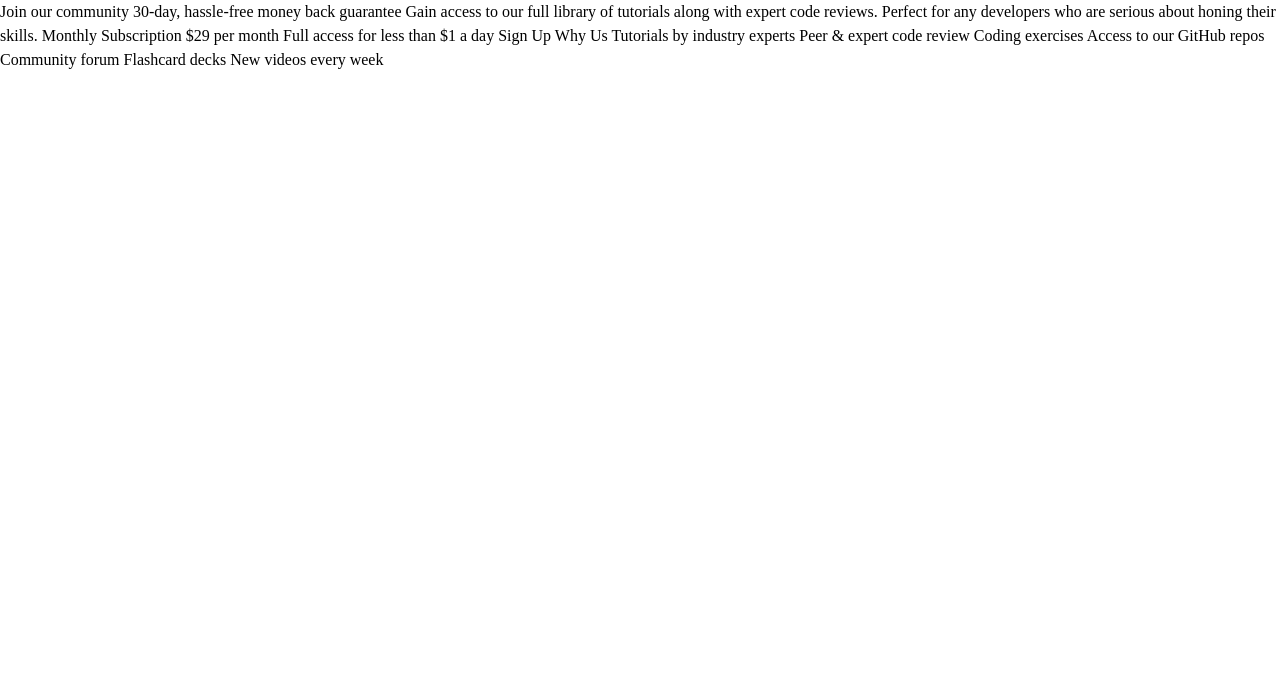
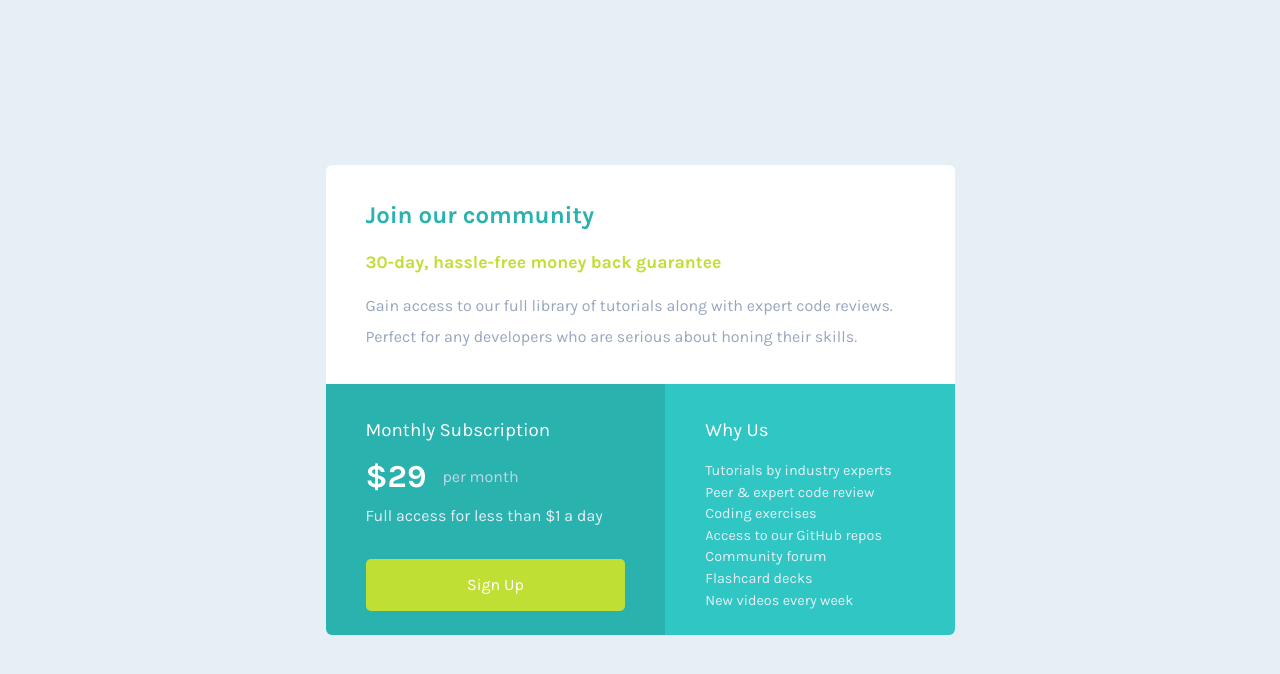
Before and after one commit to TGPJonathon/frontend-mentor-price-grid, a plain HTML site: page index.html in a window 1280 px wide. Drawn offline with Linux system fonts and the light colour scheme.

Commit message:
Finished challenge

```diff
--- a/index.html
+++ b/index.html
@@ -11,17 +11,52 @@
       sizes="32x32"
       href="./images/favicon-32x32.png"
     />
+    <link rel="preconnect" href="https://fonts.googleapis.com" />
+    <link rel="preconnect" href="https://fonts.gstatic.com" crossorigin />
+    <link
+      href="https://fonts.googleapis.com/css2?family=Karla:wght@400;700&display=swap"
+      rel="stylesheet"
+    />
     <link rel="stylesheet" href="styles.css" />
 
     <title>Frontend Mentor | Single Price Grid Component</title>
   </head>
   <body>
-    Join our community 30-day, hassle-free money back guarantee Gain access to
-    our full library of tutorials along with expert code reviews. Perfect for
-    any developers who are serious about honing their skills. Monthly
-    Subscription &dollar;29 per month Full access for less than &dollar;1 a day
-    Sign Up Why Us Tutorials by industry experts Peer &amp; expert code review
-    Coding exercises Access to our GitHub repos Community forum Flashcard decks
-    New videos every week
+    <main>
+      <section class="price-grid">
+        <div class="price-grid-top">
+          <h2>Join our community</h2>
+          <p class="price-grid-top-tag">
+            30-day, hassle-free money back guarantee
+          </p>
+          <p class="price-grid-top-description">
+            Gain access to our full library of tutorials along with expert code
+            reviews. Perfect for any developers who are serious about honing
+            their skills.
+          </p>
+        </div>
+        <div class="price-grid-bottom">
+          <div class="price-grid-subscription">
+            <h3>Monthly Subscription</h3>
+            <div class="price-grid-cost">
+              <p class="price-grid-price">&dollar;29</p>
+              <p class="price-grid-term">per month</p>
+            </div>
+            <p>Full access for less than &dollar;1 a day</p>
+            <button>Sign Up</button>
+          </div>
+          <div class="price-grid-testimonial">
+            <h3>Why Us</h3>
+            <p>Tutorials by industry experts</p>
+            <p>Peer &amp; expert code review</p>
+            <p>Coding exercises</p>
+            <p>Access to our GitHub repos</p>
+            <p>Community forum</p>
+            <p>Flashcard decks</p>
+            <p>New videos every week</p>
+          </div>
+        </div>
+      </section>
+    </main>
   </body>
 </html>
--- a/styles.css
+++ b/styles.css
@@ -53,3 +53,153 @@ h5,
 h6 {
   overflow-wrap: break-word;
 }
+
+:root {
+  --cyan-300: hsl(179, 62%, 48%);
+  --cyan-400: hsl(179, 62%, 43%);
+  --neon-yellow-400: hsl(71, 73%, 54%);
+  --gray-100: hsl(204, 43%, 93%);
+  --gray-200: hsl(204, 43%, 83%);
+  --gray-blue-300: hsl(218, 22%, 67%);
+  --white: hsl(0, 0%, 100%);
+
+  --ff-primary: "Karla", sans-serif;
+}
+
+body {
+  background-color: var(--gray-100);
+  font-family: var(--ff-primary);
+  color: var(--gray-100);
+}
+
+main {
+  display: grid;
+  place-content: center;
+  height: 100dvh;
+}
+
+h2,
+h3 {
+  margin: 1rem 0;
+}
+
+h2 {
+  font-weight: 700;
+}
+
+h3 {
+  color: var(--white);
+  font-weight: 400;
+}
+
+button {
+  margin-top: 1.5rem;
+  margin-bottom: 0.5rem;
+  color: var(--white);
+  background-color: var(--neon-yellow-400);
+  border: none;
+  border-radius: 5px;
+  padding: 0.7rem 0;
+}
+
+.price-grid {
+  margin: 1rem 2rem;
+  border-radius: 50%;
+  max-width: 629px;
+}
+
+.price-grid-top,
+.price-grid-subscription,
+.price-grid-testimonial {
+  padding: 1rem 1.5rem;
+
+  @media (min-width: 500px) {
+    padding: 1rem 2.5rem;
+  }
+}
+
+.price-grid-top {
+  background-color: var(--white);
+  border-radius: 6px 6px 0 0;
+}
+
+.price-grid-top > h2 {
+  color: var(--cyan-400);
+}
+
+.price-grid-top-tag,
+.price-grid-top-description {
+  margin-bottom: 1rem;
+}
+
+.price-grid-top-tag {
+  color: var(--neon-yellow-400);
+  font-weight: 700;
+  font-size: 1rem;
+
+  @media (min-width: 500px) {
+    font-size: 1.1rem;
+  }
+}
+
+.price-grid-top-description {
+  color: var(--gray-blue-300);
+  line-height: 1.9;
+}
+
+.price-grid-bottom {
+  display: flex;
+  flex-wrap: wrap;
+
+  @media (min-width: 500px) {
+    flex-wrap: nowrap;
+  }
+}
+
+.price-grid-subscription {
+  background-color: var(--cyan-400);
+  display: grid;
+  flex: 1 1 auto;
+  @media (min-width: 500px) {
+    border-radius: 0 0 0 6px;
+  }
+}
+
+.price-grid-subscription > h3 {
+  margin-bottom: 0;
+}
+
+.price-grid-cost {
+  display: flex;
+  gap: 1rem;
+  align-items: center;
+}
+
+.price-grid-price {
+  color: var(--white);
+  font-size: 2rem;
+  font-weight: 700;
+}
+
+.price-grid-term {
+  color: var(--gray-200);
+}
+
+.price-grid-testimonial {
+  background-color: var(--cyan-300);
+  flex: 1 1 auto;
+  border-radius: 0 0 6px 6px;
+
+  @media (min-width: 500px) {
+    border-radius: 0 0 6px 0;
+  }
+}
+
+.price-grid-testimonial > p {
+  color: var(--gray-100);
+  font-size: 0.9rem;
+}
+
+.price-grid-testimonial > p:last-child {
+  margin-bottom: 0.5rem;
+}
```
Also changed, not shown: images/screenshot.png (added), 2 other files.
